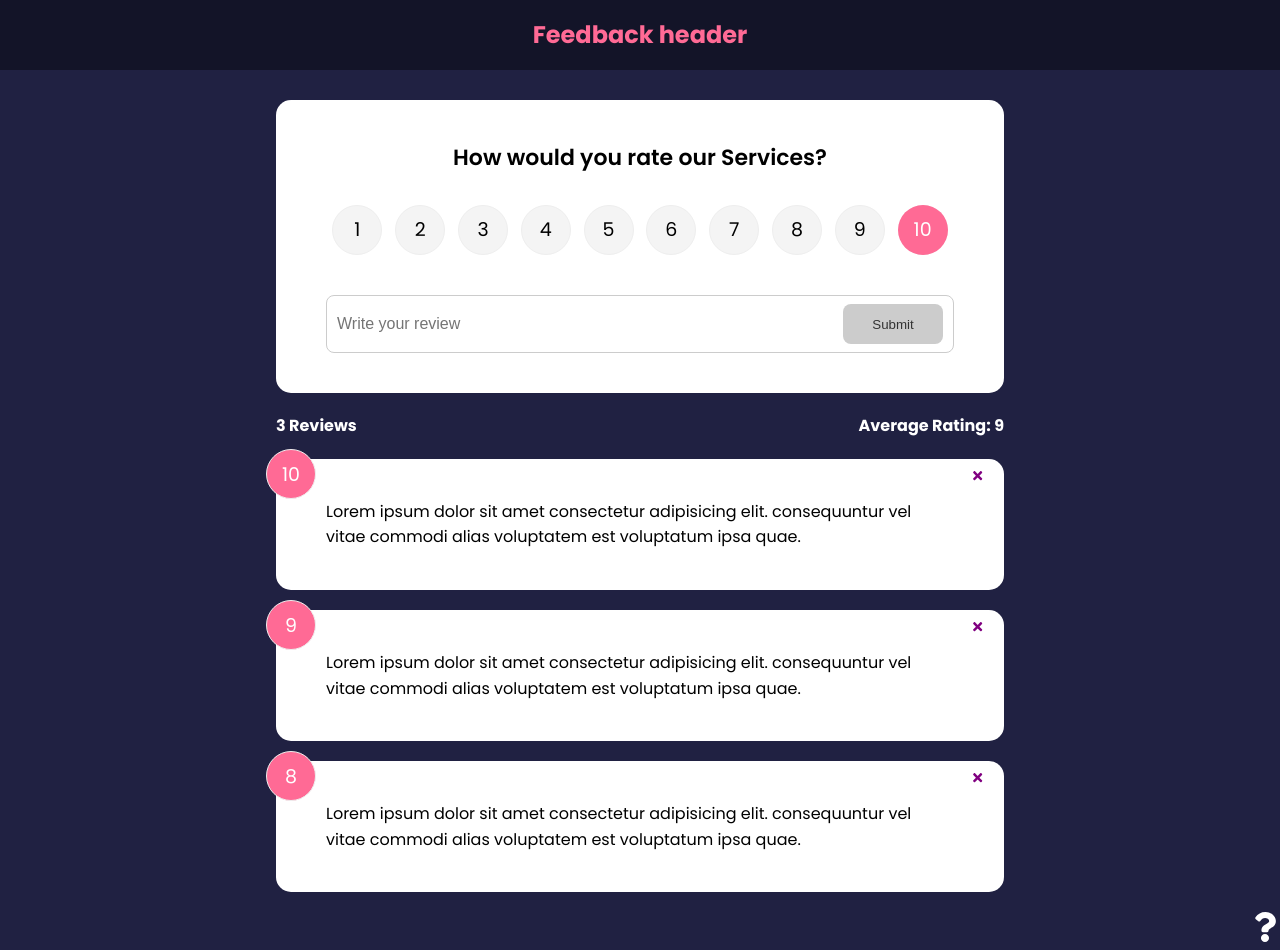
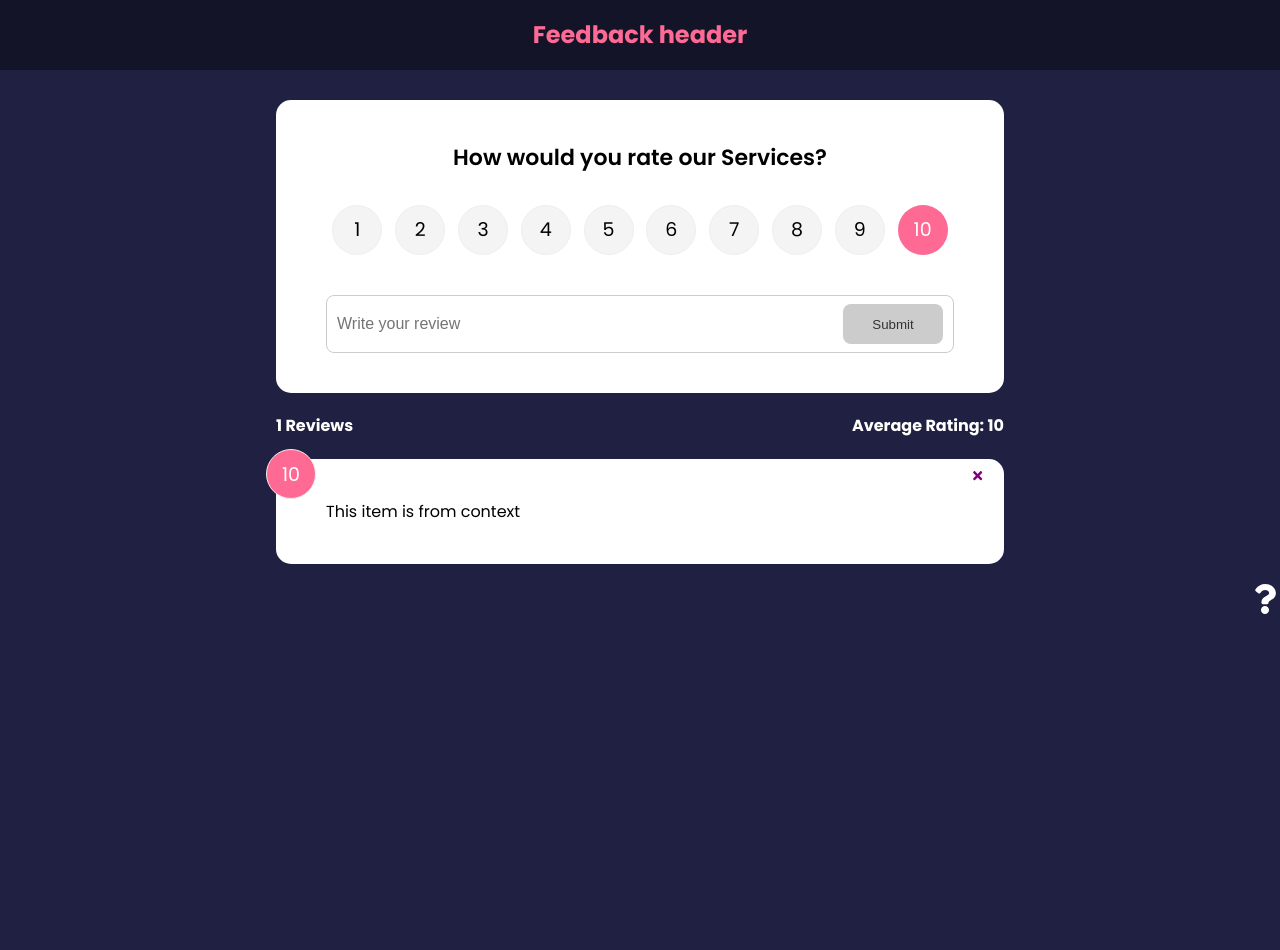
Before and after one commit to ShujaShah/feedback-app, a React (Create React App) app: page / in a window 1280 px wide. After the commit the page ends 800 px from the top, so only its background shows below. Built offline with nearby package versions, Linux system fonts and the light colour scheme.

Commit message:
added the useContext

```diff
--- a/src/App.js
+++ b/src/App.js
@@ -1,29 +1,15 @@
 import { BrowserRouter as Router, Route, Routes } from "react-router-dom";
-import { useState } from "react";
 import Header from "./components/Header";
-import FeedbackData from "./data/FeedbackData";
 import FeedbackList from "./components/FeedbackList";
 import FeedbackStats from "./components/FeedbackStats";
 import FeedbackForm from "./components/FeedbackForm";
-import { v4 as uuidv4 } from "uuid";
 import AboutPage from "./pages/AboutPage";
 import AboutIconLink from "./components/AboutIconLink";
+import { FeedbackProvider } from "./context/FeedbackContext";
 
 function App() {
-  const [feedback, setFeedback] = useState(FeedbackData);
-
-  const deleteFeedback = (id) => {
-    if (window.confirm("Are you sure you want to delete?"));
-    setFeedback(feedback.filter((item) => item.id !== id));
-  };
-
-  const addFeedback = (newFeedback) => {
-    newFeedback.id = uuidv4();
-    console.log(setFeedback);
-    setFeedback([newFeedback, ...feedback]);
-  };
-
   return (
+    <FeedbackProvider>
       <>
         <Router>
           <Header />
@@ -35,9 +21,9 @@ function App() {
                 path="/"
                 element={
                   <>
-                  <FeedbackForm handleAdd={addFeedback} />
-                  <FeedbackStats feedback={feedback} />
-                  <FeedbackList feedback={feedback} handleDelete={deleteFeedback} />
+                    <FeedbackForm />
+                    <FeedbackStats />
+                    <FeedbackList />
                   </>
                 }
               ></Route>
@@ -48,6 +34,7 @@ function App() {
           <AboutIconLink />
         </Router>
       </>
+    </FeedbackProvider>
   );
 }
 
--- a/src/components/FeedbackForm.jsx
+++ b/src/components/FeedbackForm.jsx
@@ -1,14 +1,17 @@
 import React from "react";
 import Card from "./shared/Card";
-import { useState } from "react";
+import { useState, useContext } from "react";
 import Button from "./shared/Button";
 import RatingSelect from "./RatingSelect";
+import FeedbackContext from "../context/FeedbackContext";
 
-function FeedbackForm({ handleAdd }) {
+function FeedbackForm() {
   const [text, setText] = useState("");
   const [btnDisabled, setBtnDisabled] = useState(true);
   const [message, setMessage] = useState("");
   const [rating, setRating] = useState(10);
+
+  const {addFeedback} = useContext(FeedbackContext)
 
   const handleTextChange = (e) => {
     if (text === "") {
@@ -35,8 +38,8 @@ function FeedbackForm({ handleAdd }) {
         text,
         rating,
       };
-      handleAdd(newFeedback);
-      setText("");
+      addFeedback(newFeedback);
+      setText(""); //To clear the input field after the feedback is added
     }
   };
 
--- a/src/components/FeedbackItem.jsx
+++ b/src/components/FeedbackItem.jsx
@@ -2,12 +2,15 @@ import React from "react";
 import Card from "./shared/Card";
 import PropTypes from "prop-types";
 import { FaTimes } from "react-icons/fa";
+import { useContext } from "react";
+import FeedbackContext from "../context/FeedbackContext";
+function FeedbackItem({ item }) {
+  const { deleteFeedback } = useContext(FeedbackContext);
 
-function FeedbackItem({ item, handleDelete }) {
   return (
     <Card>
       <div className="num-display">{item.rating}</div>
-      <button onClick={() => handleDelete(item.id)} className="close">
+      <button onClick={() => deleteFeedback(item.id)} className="close">
         <FaTimes color="purple"></FaTimes>
       </button>
       <div className="text-display">{item.text}</div>
--- a/src/components/FeedbackList.jsx
+++ b/src/components/FeedbackList.jsx
@@ -1,9 +1,13 @@
 import React from "react";
+import { useContext } from "react";
 import FeedbackItem from "./FeedbackItem";
 import PropTypes from "prop-types";
 import { motion, AnimatePresence } from "framer-motion";
+import FeedbackContext from "../context/FeedbackContext";
 
-function FeedbackList({ feedback, handleDelete }) {
+function FeedbackList() {
+  const { feedback } = useContext(FeedbackContext);
+
   if (!feedback || feedback.length === 0) {
     return <p>No feedback yet</p>;
   }
@@ -13,7 +17,7 @@ function FeedbackList({ feedback, handleDelete }) {
       <AnimatePresence>
         {feedback.map((item) => (
           <motion.div key={item.id} initial={{ opacity: 0 }} animate={{ opacity: 1 }} exit={{ opacity: 0 }}>
-            <FeedbackItem key={item.id} item={item} handleDelete={handleDelete} />
+            <FeedbackItem key={item.id} item={item} />
           </motion.div>
         ))}
       </AnimatePresence>
@@ -21,14 +25,4 @@ function FeedbackList({ feedback, handleDelete }) {
   );
 }
 
-FeedbackList.propTypes = {
-  feedback: PropTypes.arrayOf(
-    PropTypes.shape({
-      id: PropTypes.number.isRequired,
-      rating: PropTypes.number.isRequired,
-      text: PropTypes.string.isRequired,
-    })
-  ),
-};
-
 export default FeedbackList;
--- a/src/components/FeedbackStats.jsx
+++ b/src/components/FeedbackStats.jsx
@@ -1,7 +1,10 @@
 import React from "react";
+import { useContext } from "react";
+import FeedbackContext, { FeedbackProvider } from "../context/FeedbackContext";
 import PropTypes from "prop-types";
 
-function FeedbackStats({ feedback }) {
+function FeedbackStats() {
+  const { feedback } = useContext(FeedbackContext);
   //calculate average ratings
   let average =
     feedback.reduce((acc, cur) => {
@@ -19,8 +22,4 @@ function FeedbackStats({ feedback }) {
   );
 }
 
-FeedbackStats.propTypes = {
-  feedback: PropTypes.array.isRequired,
-};
-
 export default FeedbackStats;
--- /dev/null
+++ b/src/context/FeedbackContext.js
@@ -0,0 +1,39 @@
+import { createContext, useState } from "react";
+import { v4 as uuidv4 } from "uuid";
+
+const FeedbackContext = createContext();
+
+export const FeedbackProvider = ({ children }) => {
+  const [feedback, setFeedback] = useState([
+    {
+      id: 1,
+      text: "This item is from context",
+      rating: 10,
+    },
+  ]);
+
+  const addFeedback = (newFeedback) => {
+    newFeedback.id = uuidv4();
+    console.log(setFeedback);
+    setFeedback([newFeedback, ...feedback]);
+  };
+
+  const deleteFeedback = (id) => {
+    if (window.confirm("Are you sure you want to delete?"));
+    setFeedback(feedback.filter((item) => item.id !== id));
+  };
+
+  return (
+    <FeedbackContext.Provider
+      value={{
+        feedback,
+        deleteFeedback,
+        addFeedback
+      }}
+    >
+      {children}
+    </FeedbackContext.Provider>
+  );
+};
+
+export default FeedbackContext;
```
Lines whose indentation alone changed are shown as unchanged.
